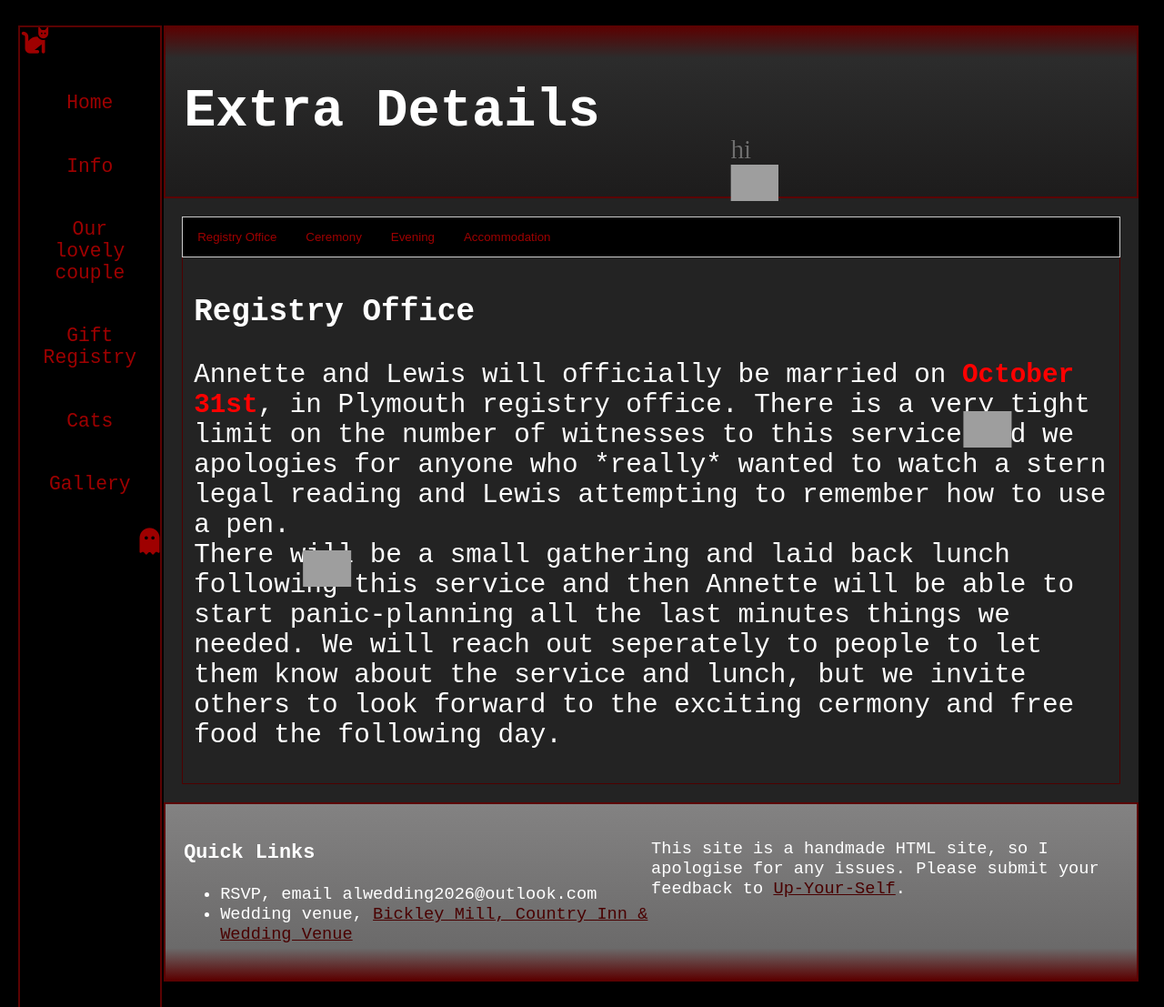
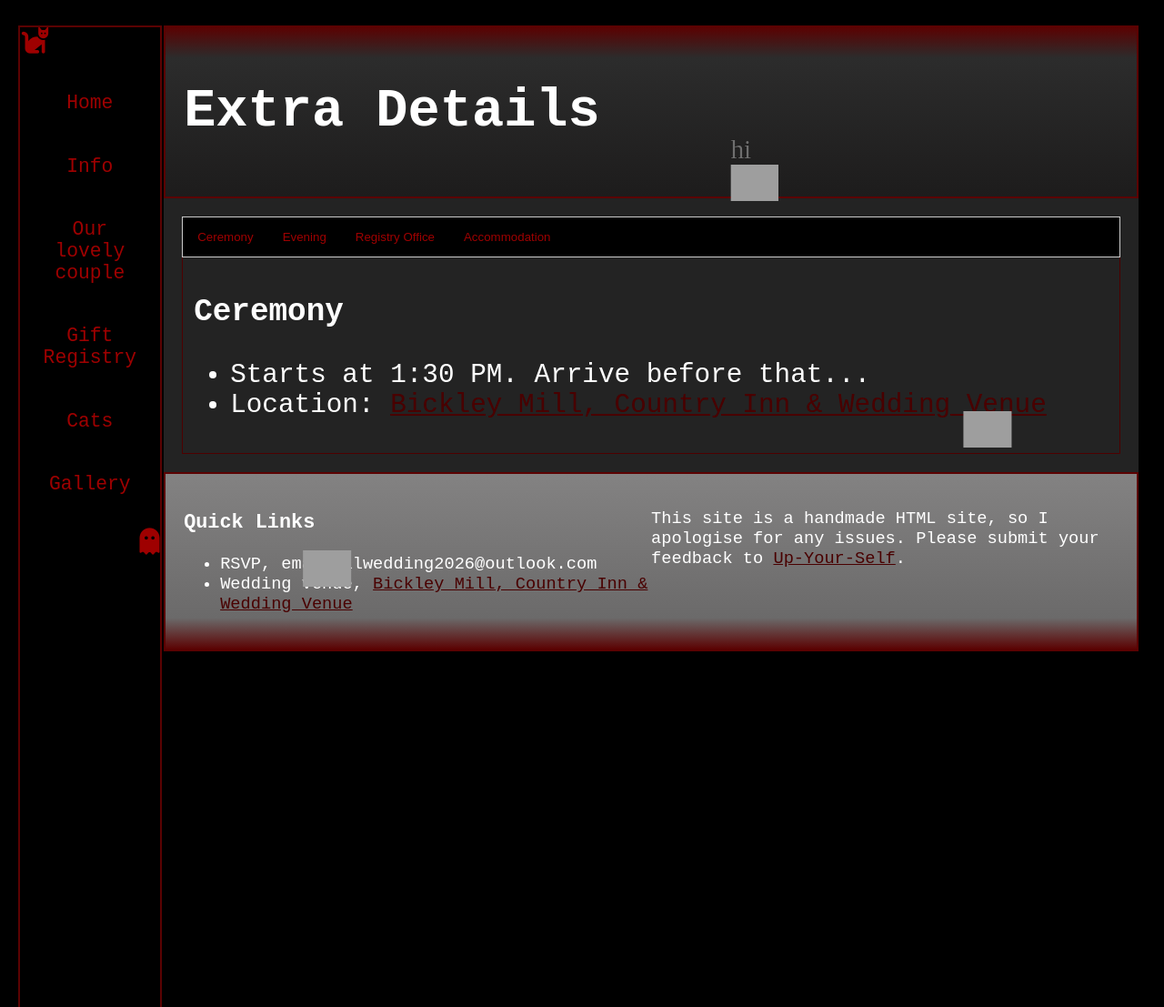
Before and after one commit to LewisSDAFNI/ALWedding2026, a Jekyll site: the page built from docs/pages/info.md, in a window 1280 px wide and 1107 px high. Shown: the whole window at 91% size. Built offline with Jekyll 4.4.1, drawn with Linux system fonts in a browser that asks for light colours; nearby versions of some CDN libraries; grey boxes are pictures that could not be loaded.

Commit message:
mives tabs

```diff
--- a/docs/_layouts/wedding_tabs.html
+++ b/docs/_layouts/wedding_tabs.html
@@ -23,10 +23,9 @@
     <main>
         <!-- Tab links -->
         <div class="tab">
-            <button class="tablinks" onclick="openDetails(event, 'Registry Office')" id="defaultOpen">Registry
-                Office</button>
-            <button class="tablinks" onclick="openDetails(event, 'Ceremony')">Ceremony</button>
+            <button class="tablinks" onclick="openDetails(event, 'Ceremony')" id="defaultOpen">Ceremony</button>
             <button class="tablinks" onclick="openDetails(event, 'Evening')">Evening</button>
+            <button class="tablinks" onclick="openDetails(event, 'Registry Office')">Registry Office</button>
             <button class="tablinks" onclick="openDetails(event, 'Accommodation')">Accommodation</button>
         </div>
         <!-- Tab content -->
```
